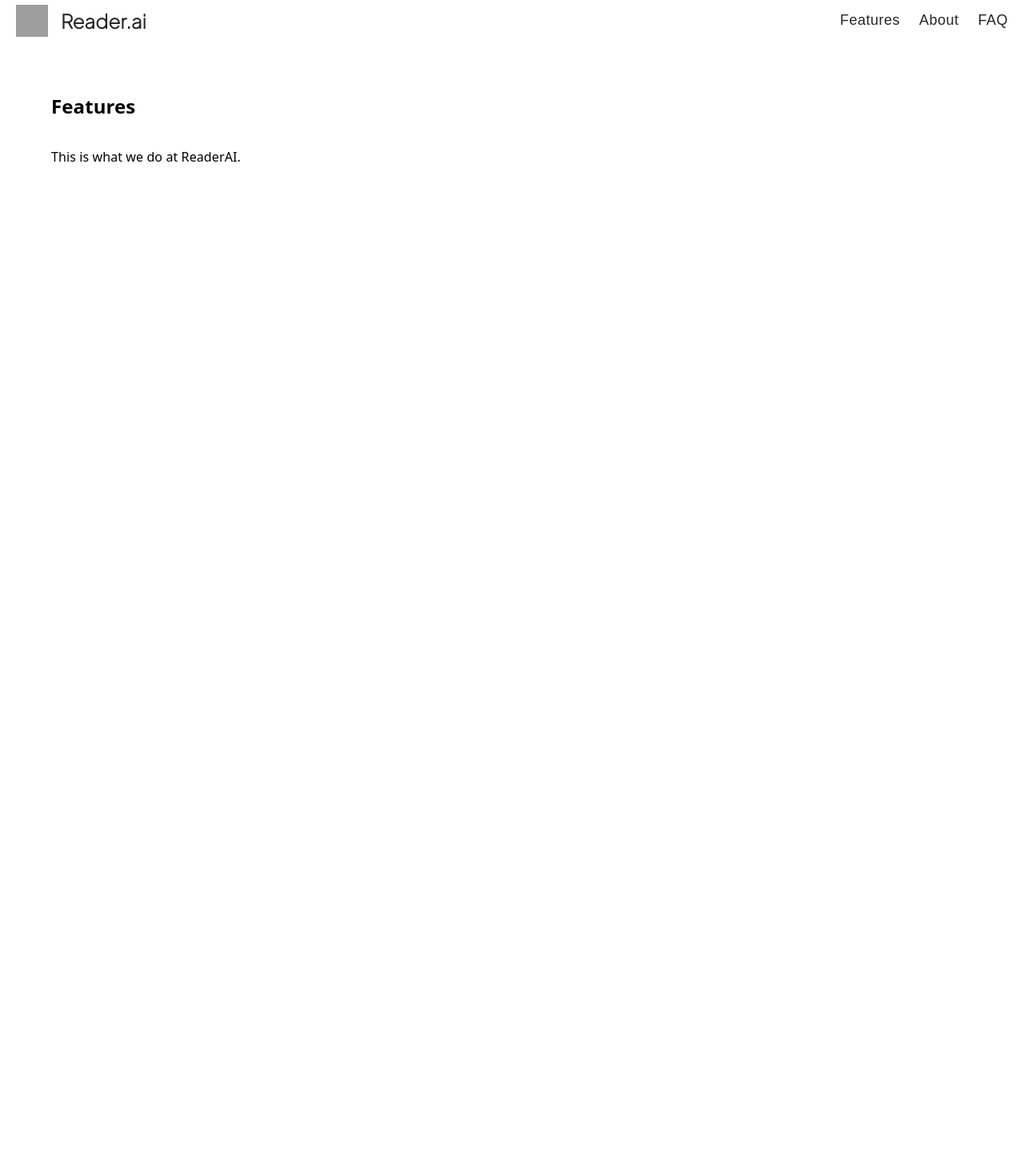
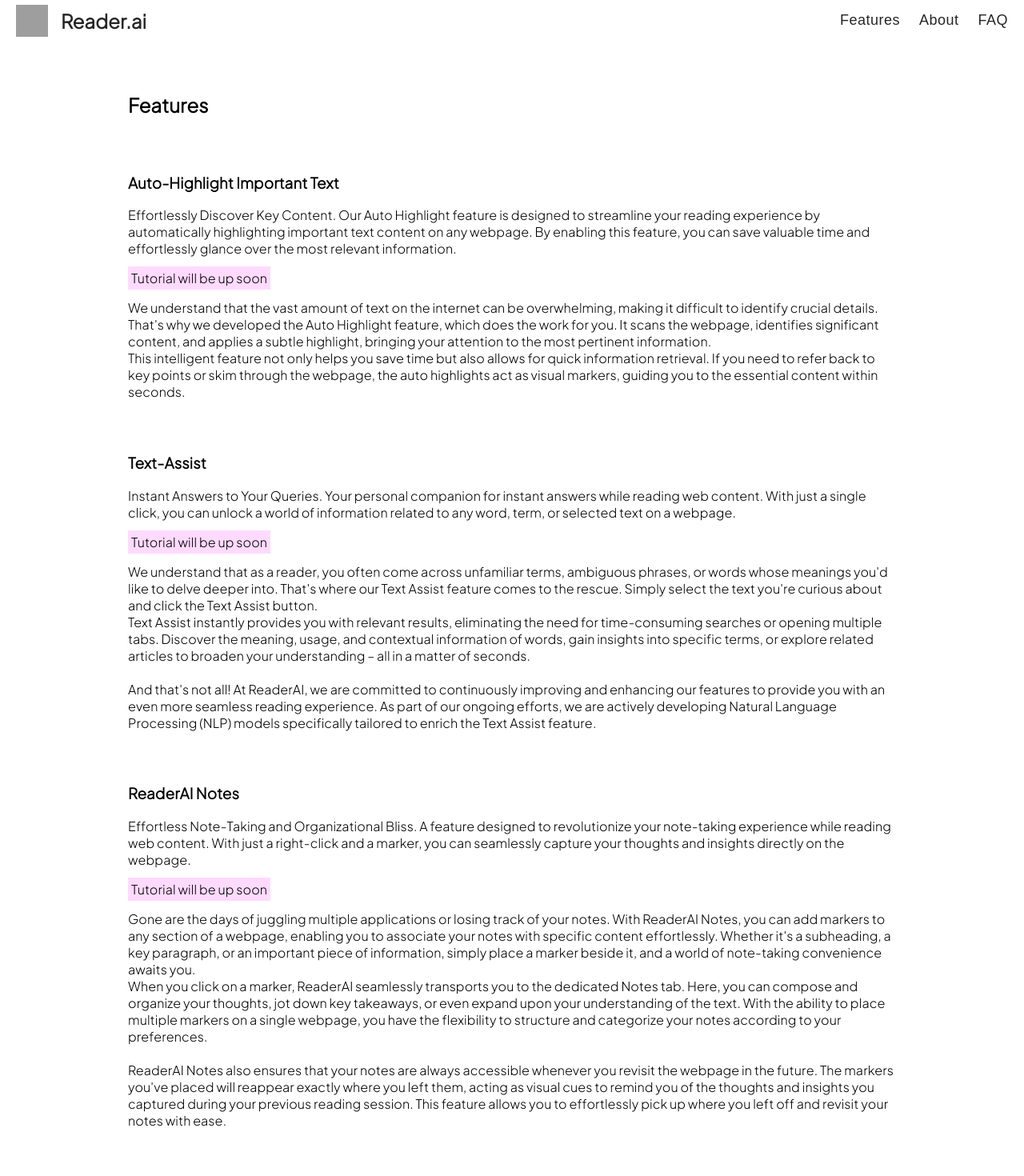
Before and after one commit to ag-wnl/readerai_webpage, a React (Create React App) app: page /#/features in a window 1280 px wide. Shown: the top 1470 px of the page at 80% size. Before the commit the page ends 800 px from the top, so only its background shows below. Built offline with nearby package versions, Linux system fonts and the light colour scheme; grey boxes are pictures that could not be loaded; a web font is replaced by a local one.

Commit message:
routing and page UI

```diff
--- a/src/pages/About.js
+++ b/src/pages/About.js
@@ -1,3 +1,4 @@
+import Footer from "../Footer";
 import Navbar from "../Navbar";
 
 
@@ -27,9 +28,10 @@
                     <br></br>
                     Happy reading!
                     <br></br>
-                    The ReaderAI Team</p>
+                    <b>The ReaderAI Team</b></p>
                 </div>
             </div>
+            <Footer />
         </>
     )
 }
--- a/src/pages/Faq.js
+++ b/src/pages/Faq.js
@@ -1,3 +1,4 @@
+import Footer from "../Footer";
 import Navbar from "../Navbar";
 
 
@@ -8,9 +9,27 @@
             <div className="page-below-nav">
                 <h2>FAQs</h2>
                 <div>
-                    <p>This is what we do at ReaderAI.</p>
+                    <h4>Does ReaderAI store/use my data?</h4>
+                    <p>
+                        ReaderAI does not use your data for any purpose. We respect the privacy of of users and do not use data from user notes or monitor the features being used by the user for any purpose.
+                    </p>
+                </div>
+
+                <div>
+                    <h4>If I come across a bug while using ReaderAI, how do I report it?</h4>
+                    <p>
+                        Bug reporting page will be up soon!
+                    </p>
+                </div>
+
+                <div>
+                    <h4>How can I support the work being carried on by ReaderAI</h4>
+                    <p>
+                        We really appreciate your interest in supporting us. You can support us by recommending ReaderAI to friends and people you think might save a lot of time by using it!
+                    </p>
                 </div>
             </div>
+            <Footer />
         </>
     )
 }
--- a/src/pages/Features.js
+++ b/src/pages/Features.js
@@ -1,5 +1,6 @@
+import Footer from "../Footer";
 import Navbar from "../Navbar";
-
+import '../styles.css'
 
 
 function Features() {
@@ -9,9 +10,67 @@
             <div className="page-below-nav">
                 <h2>Features</h2>
                 <div>
-                    <p>This is what we do at ReaderAI.</p>
+                    <h3>
+                        Auto-Highlight Important Text
+                    </h3>
+                    <p>
+                    Effortlessly Discover Key Content. Our Auto Highlight feature is designed to streamline your reading experience by automatically highlighting important text content on any webpage. By enabling this feature, you can save valuable time and effortlessly glance over the most relevant information.
+                    </p>
+
+                    <a class='highlight-link'>Tutorial will be up soon</a>
+
+                    <p>
+                    We understand that the vast amount of text on the internet can be overwhelming, making it difficult to identify crucial details. That's why we developed the Auto Highlight feature, which does the work for you. It scans the webpage, identifies significant content, and applies a subtle highlight, bringing your attention to the most pertinent information.
+                    <br></br>
+                    This intelligent feature not only helps you save time but also allows for quick information retrieval. If you need to refer back to key points or skim through the webpage, the auto highlights act as visual markers, guiding you to the essential content within seconds.
+                    </p>
+                </div>
+
+                <div>
+                    <h3>
+                        Text-Assist
+                    </h3>
+                    <p>
+                    Instant Answers to Your Queries. Your personal companion for instant answers while reading web content. With just a single click, you can unlock a world of information related to any word, term, or selected text on a webpage.
+                    </p>
+
+                    <a class='highlight-link'>Tutorial will be up soon</a>
+
+                    <p>
+                    We understand that as a reader, you often come across unfamiliar terms, ambiguous phrases, or words whose meanings you'd like to delve deeper into. That's where our Text Assist feature comes to the rescue. Simply select the text you're curious about and click the Text Assist button.
+
+                    <br></br>
+                    Text Assist instantly provides you with relevant results, eliminating the need for time-consuming searches or opening multiple tabs. Discover the meaning, usage, and contextual information of words, gain insights into specific terms, or explore related articles to broaden your understanding – all in a matter of seconds.
+
+                    <br></br>
+                    <br></br>
+                    And that's not all! At ReaderAI, we are committed to continuously improving and enhancing our features to provide you with an even more seamless reading experience. As part of our ongoing efforts, we are actively developing Natural Language Processing (NLP) models specifically tailored to enrich the Text Assist feature.
+                    </p>
+                </div>
+
+                <div>
+                    <h3>
+                        ReaderAI Notes
+                    </h3>
+                    <p>
+                    Effortless Note-Taking and Organizational Bliss. A feature designed to revolutionize your note-taking experience while reading web content. With just a right-click and a marker, you can seamlessly capture your thoughts and insights directly on the webpage.
+                    </p>
+
+                    <a class='highlight-link'>Tutorial will be up soon</a>
+
+                    <p>
+                    Gone are the days of juggling multiple applications or losing track of your notes. With ReaderAI Notes, you can add markers to any section of a webpage, enabling you to associate your notes with specific content effortlessly. Whether it's a subheading, a key paragraph, or an important piece of information, simply place a marker beside it, and a world of note-taking convenience awaits you.
+
+                    <br></br>
+                    When you click on a marker, ReaderAI seamlessly transports you to the dedicated Notes tab. Here, you can compose and organize your thoughts, jot down key takeaways, or even expand upon your understanding of the text. With the ability to place multiple markers on a single webpage, you have the flexibility to structure and categorize your notes according to your preferences.
+
+                    <br></br>
+                    <br></br>
+                    ReaderAI Notes also ensures that your notes are always accessible whenever you revisit the webpage in the future. The markers you've placed will reappear exactly where you left them, acting as visual cues to remind you of the thoughts and insights you captured during your previous reading session. This feature allows you to effortlessly pick up where you left off and revisit your notes with ease.
+                    </p>
                 </div>
             </div>
+            <Footer />
         </>
     )
 }
--- a/src/styles.css
+++ b/src/styles.css
@@ -1,4 +1,4 @@
-@import url('https://fonts.googleapis.com/css2?family=Plus+Jakarta+Sans:wght@200&display=swap');
+@import url('https://fonts.googleapis.com/css2?family=Plus+Jakarta+Sans:wght@300&display=swap');
 
 /* to check overflow: outline: solid 1px red; */
 
@@ -18,6 +18,11 @@
     transition: 0.5s;
     /* box-shadow: rgba(45, 35, 66, 0.4) 0 2px 4px,rgba(45, 35, 66, 0.3) 0 7px 13px -3px */
 
+}
+
+.highlight-link {
+    padding: 4px;
+    background-color: rgb(255, 218, 255);
 }
 
 .navbar-scrol {
@@ -96,13 +101,15 @@
 }
 
 .page-below-nav {
-    font-family: Palanquin, ui-sans-serif, system-ui, -apple-system, BlinkMacSystemFont, "Segoe UI", Roboto, "Helvetica Neue", Arial, "Noto Sans", sans-serif, "Apple Color Emoji", "Segoe UI Emoji", "Segoe UI Symbol", "Noto Color Emoji";
+    font-family: 'Plus Jakarta Sans', sans-serif;
     padding-top: 6rem;
+    padding-bottom: 5rem;
     letter-spacing: 0.1px;
-    padding-right: 4rem;
-    padding-left: 4rem;
+    padding-right: 10rem;
+    padding-left: 10rem;
     display: flex;
     flex-direction: column;
+    gap: 2rem;
 }
 
 .banner-text {
@@ -216,6 +223,11 @@
         width: 100%;
     }
 
+    .page-below-nav{
+        padding-left: 3rem;
+        padding-right: 3rem;
+    }
+
     .lower-div {
         padding-left: 0;
         padding-right: 0;
```
